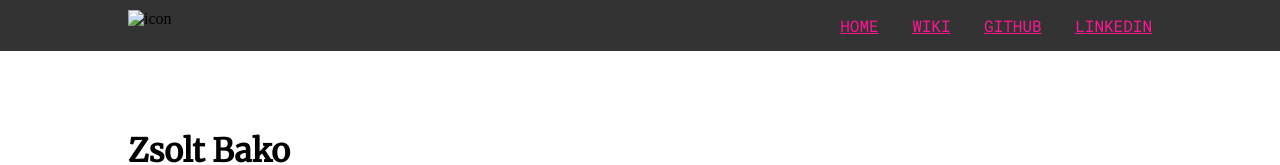
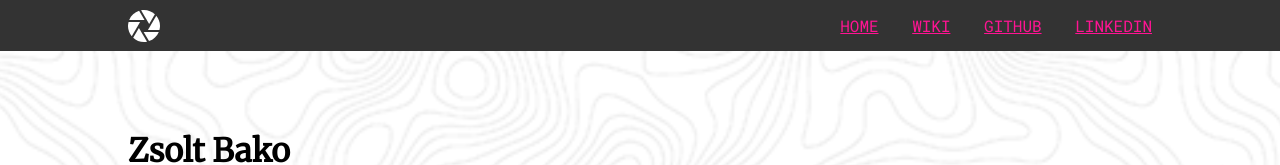
Before and after one commit to zsoltbako/tonystark, a plain HTML site: page index.html in a window 1280 px wide. Shown: the top 165 px of the page. Drawn offline with nearby package versions, Linux system fonts and the light colour scheme.

Commit message:
image src updated

```diff
--- a/index.html
+++ b/index.html
@@ -11,7 +11,7 @@
     <header>
         <div class="navbar">
                 <div class="icon">
-                    <img src="/TONY/assets/aperture.svg" alt="icon">
+                    <img src="assets/aperture.svg" alt="icon">
                 </div>
                 <div class="menu">
                     <ul>
--- a/style.css
+++ b/style.css
@@ -19,7 +19,7 @@ p {
 }
 
 body{
-    background-image: url("/TONY/assets/topography.png");
+    background-image: url("assets/topography.png");
     background-size: contain;
     margin: 0px;
 }
```
